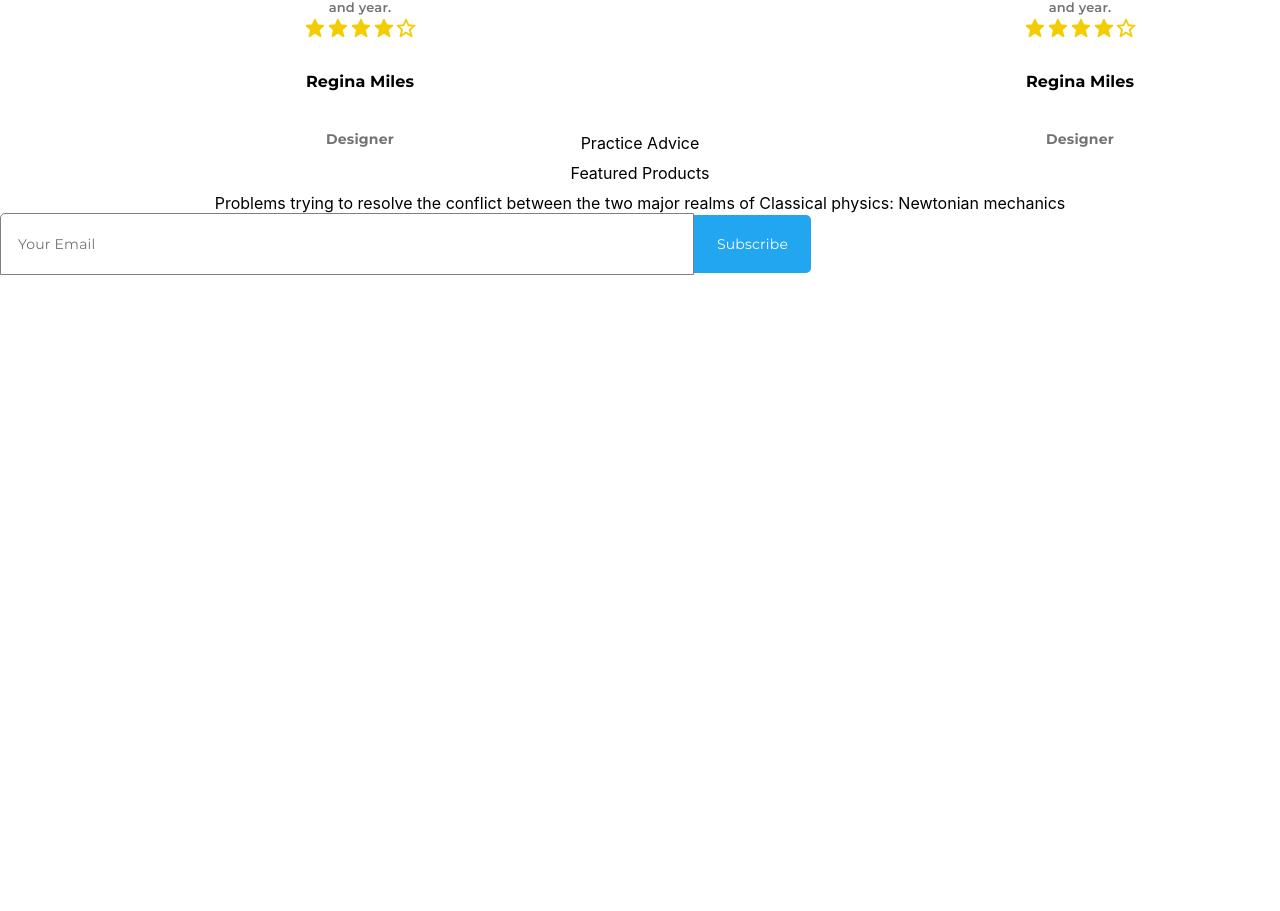
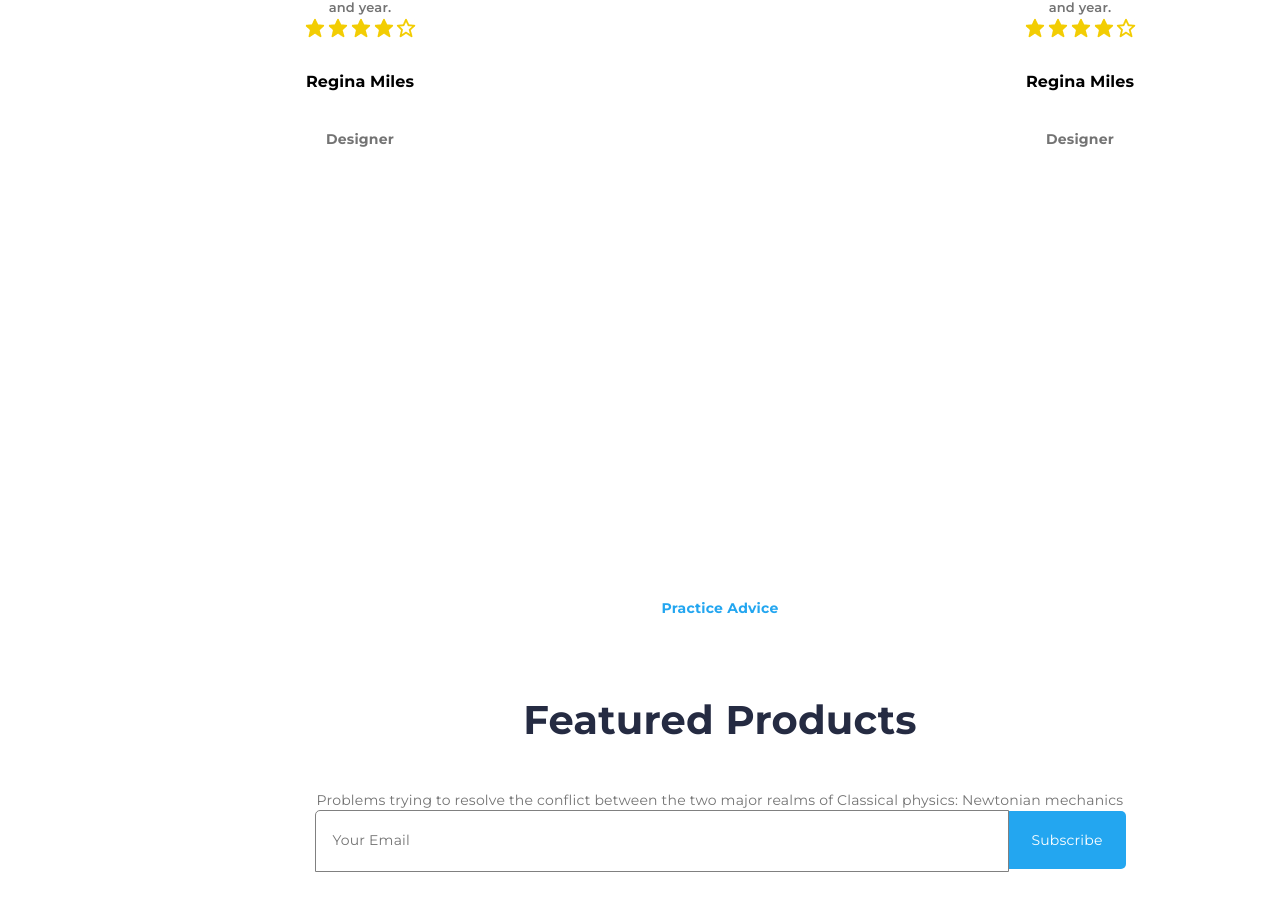
Before and after one commit to mihran1001/DX_task, a React (Create React App) app in the folder dx-soft-project/: page / in a window 1280 px wide. Shown: the part 855-1766 px from the top of the page. Before the commit the page ends 1130 px from the top, so only its background shows below. Built offline with nearby package versions, Linux system fonts and the light colour scheme.

Commit message:
some changes

```diff
--- a/dx-soft-project/src/Components/Subscribe/Subscribe.css
+++ b/dx-soft-project/src/Components/Subscribe/Subscribe.css
@@ -1,3 +1,14 @@
+.Subscribe {
+    width: 1440px;
+    height: 594px;
+    gap: 0px;
+    opacity: 0px;
+    display: flex;
+    flex-direction: column;
+    align-items: center;
+    margin-top: 430px;
+}
+
 button {
     width: 117px;
     height: 58px;
@@ -9,6 +20,41 @@ button {
     background: #23A6F0;
     border: none;
 }
+
+h6 {
+    font-family: Montserrat;
+    font-size: 14px;
+    font-weight: 700;
+    line-height: 24px;
+    letter-spacing: 0.20000000298023224px;
+    text-align: center;
+    text-underline-position: from-font;
+    text-decoration-skip-ink: none;
+}
+
+.text {
+    font-family: Montserrat;
+    font-size: 14px;
+    font-weight: 400;
+    line-height: 20px;
+    letter-spacing: 0.20000000298023224px;
+    text-align: center;
+    text-underline-position: from-font;
+    text-decoration-skip-ink: none;
+    color: #737373;
+}
+
+h2 {
+    font-family: Montserrat;
+    font-size: 40px;
+    font-weight: 700;
+    line-height: 50px;
+    letter-spacing: 0.20000000298023224px;
+    text-align: center;
+    text-underline-position: from-font;
+    text-decoration-skip-ink: none;
+}
+
 button span {
     font-family: Montserrat;
     font-size: 14px;
@@ -48,3 +94,10 @@ input {
     opacity: 0px;
     border: 1px, solid, gray;
 }
+
+.title {
+    width: Fixed (691px)px;
+    height: Hug (134px)px;
+    gap: 10px;
+    opacity: 0px;
+}
--- a/dx-soft-project/src/Components/Subscribe/Subscribe.js
+++ b/dx-soft-project/src/Components/Subscribe/Subscribe.js
@@ -4,14 +4,14 @@ import React from "react";
 function Subscribe(){
     return (<div className="Subscribe">
         <div className="title">
-            <div className="">
-                Practice Advice
+            <div>
+                <h6>Practice Advice</h6>
             </div>
             <div>
-                Featured Products
+                <h2>Featured Products</h2>
             </div>
             <div>
-                <span>Problems trying to resolve the conflict between
+                <span className="text">Problems trying to resolve the conflict between
                 the two major realms of Classical physics: Newtonian mechanics</span>
             </div>
         </div>
```
